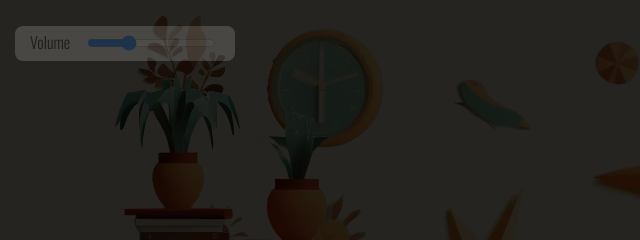
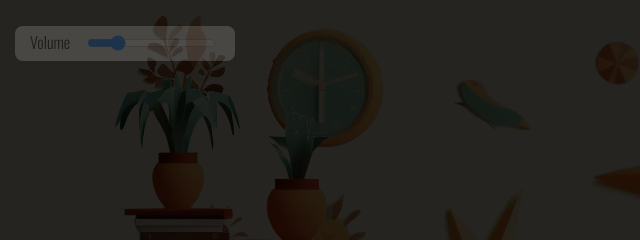
Before and after one commit to evilgeniuscreative/babybumper, a website: page index.html in a window 1280 px wide. Shown: the top 240 px of the page, 0-640 px from the left. Drawn offline with nearby package versions, Linux system fonts and the light colour scheme.

Commit message:
ga-Lower initial volume setting

```diff
--- a/index.html
+++ b/index.html
@@ -13,7 +13,7 @@
   <body>
     <section id="vol">
       <label for="volumeControl">Volume</label>
-      <input type="range" id="volumeControl" name="volumeControl" min="0" max="100" value="30" />
+      <input type="range" id="volumeControl" name="volumeControl" min="0" max="100" value="20" />
     </section>
     <section id="modalBG"></section>
     <section id="startModal">
```
